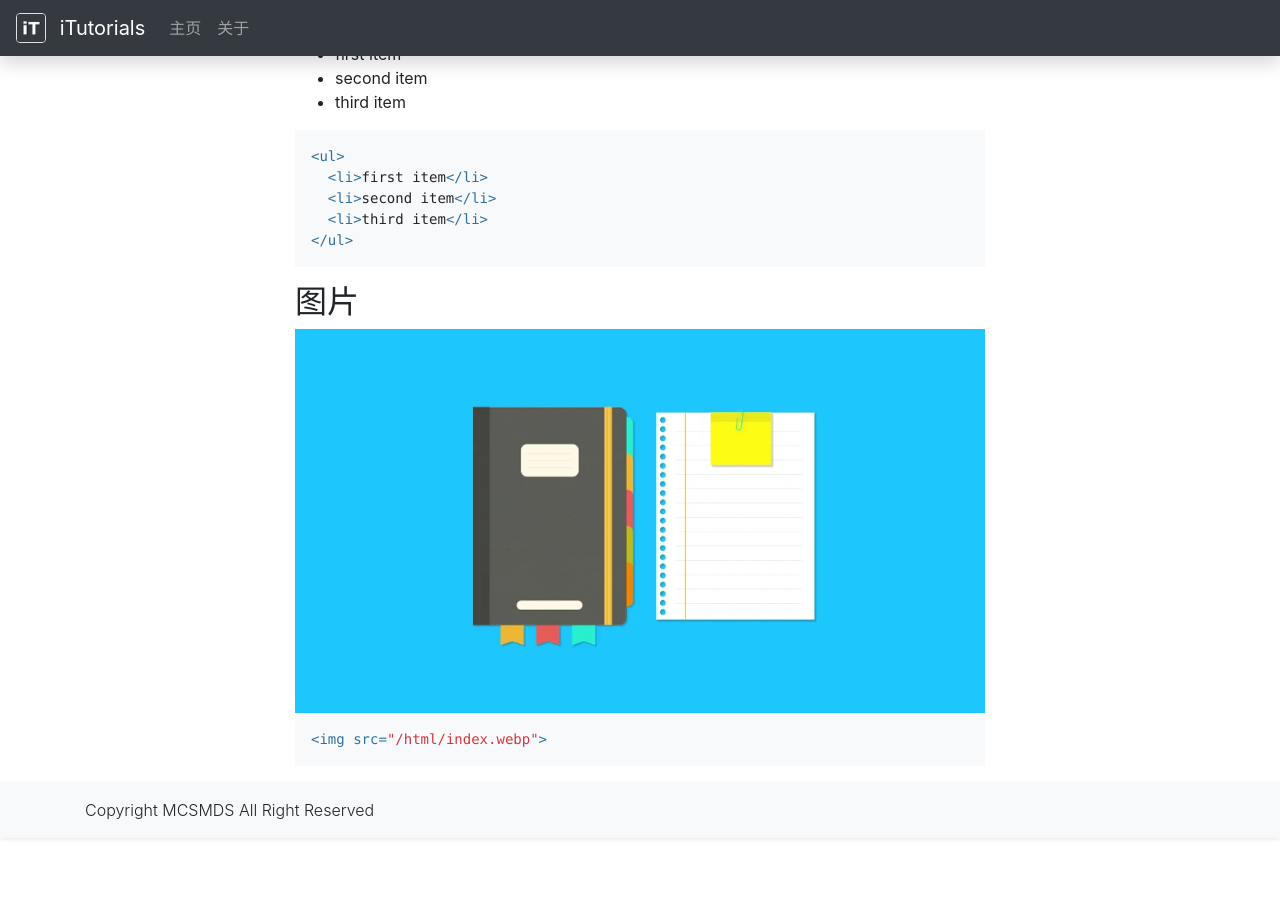
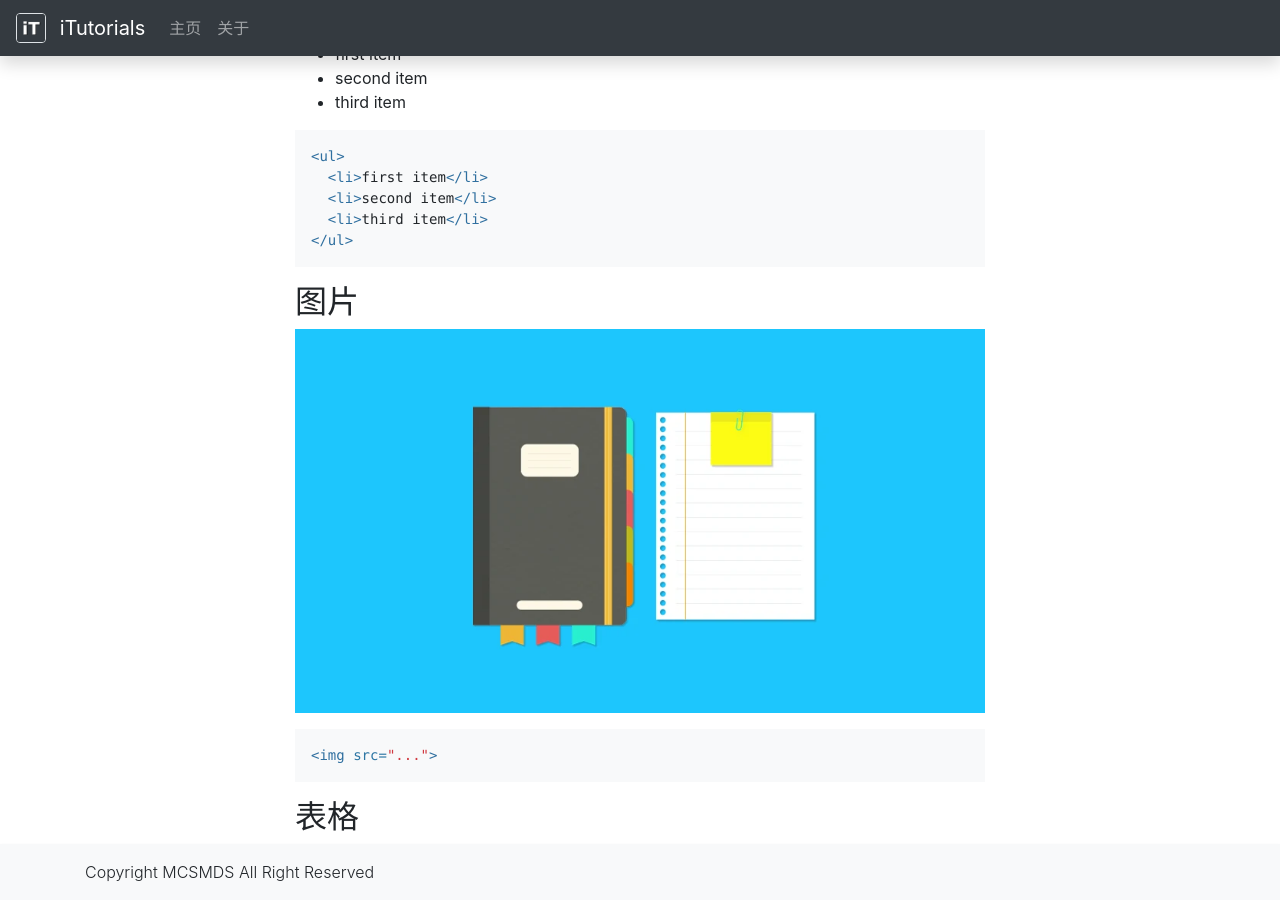
Before and after one commit to MCSMDS/iTutorials2, a Jekyll site: the page built from _tutorials/html/content.md, in a window 1280 px wide and 900 px high, scrolled down 1263 px. Built offline with Jekyll 4.4.1, drawn with Linux system fonts in a browser that asks for light colours; before the commit the page ends 2101 px from its top, so only the background shows below that.

Commit message:
Update content.md

````diff
--- a/_tutorials/html/content.md
+++ b/_tutorials/html/content.md
@@ -73,8 +73,10 @@ layout: default
 <picture>
 <source type="image/webp" srcset="/html/index.webp?v={{ "now" | date: "%s" }}">
 <source type="image/jpeg" srcset="/html/index.jpg?v={{ "now" | date: "%s" }}">
-<img src="/html/index.jpg?v={{ "now" | date: "%s" }}" class="img-fluid" alt="example">
+<img src="/html/index.jpg?v={{ "now" | date: "%s" }}" class="img-fluid mb-3" alt="example">
 </picture>
 ``` html
-<img src="/html/index.webp">
+<img src="...">
 ```
+
+## 表格
````
